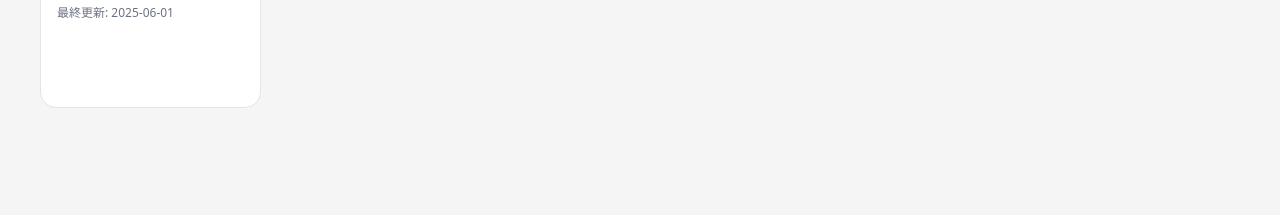
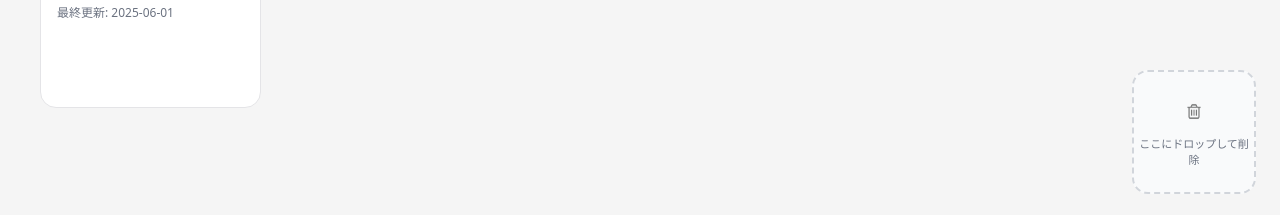
Before and after one commit to tsukuba-cojt/illumi-note, a React (Vite) app in the folder frontend/: page /projects in a window 1280 px wide. Shown: the part 582-797 px from the top of the page. Built offline with nearby package versions, Linux system fonts and the light colour scheme.

Commit message:
ドラッグ&ドロップdelete機能

```diff
--- a/frontend/src/App.css
+++ b/frontend/src/App.css
@@ -264,6 +264,17 @@ header.global > img {
   align-items: center;
   justify-content: center;
   padding: 16px;
+  cursor: grab;
+  transition: transform 0.2s ease, opacity 0.2s ease;
+}
+
+.project-card:active {
+  cursor: grabbing;
+}
+
+.project-card-dragging {
+  opacity: 0.5;
+  transform: rotate(5deg);
 }
 
 .page-stage .project-card,
@@ -1256,6 +1267,96 @@ header.global > img {
   cursor: default;
 }
 
+/* ドラッグ&ドロップ削除用のスタイル */
+.trash-drop-zone {
+  position: fixed;
+  bottom: 24px;
+  right: 24px;
+  width: 120px;
+  height: 120px;
+  border: 2px dashed #d1d5db;
+  border-radius: 16px;
+  background-color: #f9fafb;
+  display: flex;
+  flex-direction: column;
+  align-items: center;
+  justify-content: center;
+  gap: 8px;
+  transition: all 0.2s ease;
+  z-index: 30;
+}
+
+.trash-drop-zone-active {
+  border-color: #ef4444;
+  background-color: #fef2f2;
+  transform: scale(1.1);
+}
+
+.trash-icon {
+  width: 32px;
+  height: 32px;
+  opacity: 0.6;
+}
+
+.trash-icon img {
+  width: 100%;
+  height: 100%;
+  object-fit: contain;
+}
+
+.trash-drop-zone-active .trash-icon {
+  opacity: 1;
+}
+
+.trash-text {
+  font-size: 11px;
+  color: #6b7280;
+  text-align: center;
+  font-weight: 500;
+}
+
+.trash-drop-zone-active .trash-text {
+  color: #ef4444;
+  font-weight: 600;
+}
+
+.project-undo-toast {
+  position: fixed;
+  left: 24px;
+  bottom: 24px;
+  background-color: #ffffff;
+  color: #111827;
+  padding: 8px 12px;
+  border-radius: 999px;
+  border: 2px solid #febf00;
+  display: flex;
+  align-items: center;
+  gap: 8px;
+  font-size: 12px;
+  box-shadow: 0 4px 12px rgba(0, 0, 0, 0.15);
+  z-index: 40;
+}
+
+.project-undo-button {
+  border: none;
+  border-radius: 999px;
+  padding: 4px 10px;
+  font-size: 12px;
+  font-weight: 600;
+  background-color: #febf00;
+  color: #111827;
+  cursor: pointer;
+}
+
+.project-undo-button:hover:not(:disabled) {
+  background-color: #ffcc33;
+}
+
+.project-undo-button:disabled {
+  opacity: 0.6;
+  cursor: default;
+}
+
 .scene-history-controls {
   position: fixed;
   right: 24px;
--- a/frontend/src/pages/NewProjectPage.jsx
+++ b/frontend/src/pages/NewProjectPage.jsx
@@ -1,6 +1,6 @@
 import { useState } from 'react'
 import { Link, useNavigate } from 'react-router-dom'
-import { projects } from '../mock/projects.js'
+import { getProjects, addProject } from '../stores/projectsStore.js'
 import stage1Image from './Stage1.png'
 
 const stageOptions = [
@@ -46,7 +46,8 @@ export default function NewProjectPage() {
 
     setIsCreating(true)
 
-    const nextIdNumber = projects.reduce((max, project) => {
+    const currentProjects = getProjects()
+    const nextIdNumber = currentProjects.reduce((max, project) => {
       const match = String(project.id).match(/^p(\d+)$/)
       if (!match) return max
       const num = Number(match[1])
@@ -64,7 +65,7 @@ export default function NewProjectPage() {
       stageTemplateId: stageId,
     }
 
-    projects.push(newProject)
+    addProject(newProject)
     navigate(`/projects/${newProjectId}`)
   }
 
--- a/frontend/src/pages/ProjectDetailPage.jsx
+++ b/frontend/src/pages/ProjectDetailPage.jsx
@@ -1,6 +1,6 @@
 import { useParams, Link } from "react-router-dom";
 import { useState, useEffect } from "react";
-import { findScene } from "../mock/projects.js";
+import { findScene } from "../stores/projectsStore.js";
 import { renderOnUnity } from "../unity.js";
 import UnityContainer from "../UnityContainer.jsx";
 
--- a/frontend/src/pages/ProjectListPage.jsx
+++ b/frontend/src/pages/ProjectListPage.jsx
@@ -1,7 +1,128 @@
 import { Link } from 'react-router-dom'
-import { projects } from '../mock/projects.js'
+import { useEffect, useRef, useState } from 'react'
+import { deleteProject, getProjects, setProjects, subscribe } from '../stores/projectsStore.js'
 
 export default function ProjectListPage() {
+  const [projects, setProjectsState] = useState(() => getProjects())
+  const [undoPayload, setUndoPayload] = useState(null)
+  const [undoCountdown, setUndoCountdown] = useState(0)
+  const [draggedProject, setDraggedProject] = useState(null)
+  const [isDragOverTrash, setIsDragOverTrash] = useState(false)
+  const timeoutRef = useRef(null)
+  const intervalRef = useRef(null)
+
+  useEffect(() => {
+    return subscribe(() => {
+      setProjectsState(getProjects())
+    })
+  }, [])
+
+  useEffect(() => {
+    if (!undoPayload) return
+
+    setUndoCountdown(5)
+
+    if (intervalRef.current) {
+      clearInterval(intervalRef.current)
+      intervalRef.current = null
+    }
+
+    intervalRef.current = window.setInterval(() => {
+      setUndoCountdown((prev) => {
+        if (prev <= 1) {
+          if (intervalRef.current) {
+            clearInterval(intervalRef.current)
+            intervalRef.current = null
+          }
+          return 0
+        }
+        return prev - 1
+      })
+    }, 1000)
+
+    if (timeoutRef.current) {
+      clearTimeout(timeoutRef.current)
+      timeoutRef.current = null
+    }
+
+    timeoutRef.current = window.setTimeout(() => {
+      setUndoPayload(null)
+      setUndoCountdown(0)
+      timeoutRef.current = null
+      if (intervalRef.current) {
+        clearInterval(intervalRef.current)
+        intervalRef.current = null
+      }
+    }, 5000)
+
+    return () => {
+      if (timeoutRef.current) {
+        clearTimeout(timeoutRef.current)
+        timeoutRef.current = null
+      }
+      if (intervalRef.current) {
+        clearInterval(intervalRef.current)
+        intervalRef.current = null
+      }
+    }
+  }, [undoPayload])
+
+  const handleDragStart = (e, project) => {
+    setDraggedProject(project)
+    e.dataTransfer.effectAllowed = 'move'
+    e.dataTransfer.setData('text/plain', project.id)
+  }
+
+  const handleDragEnd = () => {
+    setDraggedProject(null)
+    setIsDragOverTrash(false)
+  }
+
+  const handleTrashDragOver = (e) => {
+    e.preventDefault()
+    e.dataTransfer.dropEffect = 'move'
+    setIsDragOverTrash(true)
+  }
+
+  const handleTrashDragLeave = () => {
+    setIsDragOverTrash(false)
+  }
+
+  const handleTrashDrop = (e) => {
+    e.preventDefault()
+    setIsDragOverTrash(false)
+
+    if (!draggedProject) return
+
+    const current = getProjects()
+    const index = current.findIndex((p) => p && p.id === draggedProject.id)
+    if (index === -1) return
+
+    deleteProject(draggedProject.id)
+    setUndoPayload({ project: draggedProject, index })
+    setDraggedProject(null)
+  }
+
+  const handleUndo = () => {
+    if (!undoPayload) return
+
+    const current = getProjects()
+    const exists = current.some((p) => p && p.id === undoPayload.project.id)
+    if (exists) {
+      setUndoPayload(null)
+      setUndoCountdown(0)
+      return
+    }
+
+    const next = [...current]
+    const insertIndex = Math.min(Math.max(undoPayload.index, 0), next.length)
+    next.splice(insertIndex, 0, undoPayload.project)
+    setProjects(next)
+
+    setUndoPayload(null)
+    setUndoCountdown(0)
+  }
+
   return (
     <div className="page page-projects">
       <header className="projects-header">
@@ -15,7 +136,13 @@ export default function ProjectListPage() {
 
       <section className="projects-grid" aria-label="プロジェクト一覧">
         {projects.map((project) => (
-          <article key={project.id} className="project-card">
+          <article
+            key={project.id}
+            className={`project-card ${draggedProject?.id === project.id ? 'project-card-dragging' : ''}`}
+            draggable
+            onDragStart={(e) => handleDragStart(e, project)}
+            onDragEnd={handleDragEnd}
+          >
             <Link to={`/projects/${project.id}`} className="project-card-inner">
               <h2 className="project-card-title">{project.name}</h2>
               <p className="project-card-meta">{project.updatedAt}</p>
@@ -23,6 +150,31 @@ export default function ProjectListPage() {
           </article>
         ))}
       </section>
+
+      <div
+        className={`trash-drop-zone ${isDragOverTrash ? 'trash-drop-zone-active' : ''}`}
+        onDragOver={handleTrashDragOver}
+        onDragLeave={handleTrashDragLeave}
+        onDrop={handleTrashDrop}
+      >
+        <div className="trash-icon">
+          <img src="/img/trashbin.png" alt="削除" />
+        </div>
+        <span className="trash-text">ここにドロップして削除</span>
+      </div>
+
+      {undoPayload != null && (
+        <div className="project-undo-toast">
+          <span>プロジェクトを削除しました。</span>
+          <button
+            type="button"
+            className="project-undo-button"
+            onClick={handleUndo}
+          >
+            削除を取り消す ({undoCountdown})
+          </button>
+        </div>
+      )}
     </div>
   )
 }
--- a/frontend/src/pages/SceneListPage.jsx
+++ b/frontend/src/pages/SceneListPage.jsx
@@ -1,6 +1,6 @@
 import { useParams, Link, useNavigate } from "react-router-dom";
 import { useState, useEffect, useRef } from "react";
-import { findProject } from "../mock/projects.js";
+import { findProject } from "../stores/projectsStore.js";
 import { renderOnUnity } from "../unity.js";
 import UnityContainer from "../UnityContainer.jsx";
 
--- a/frontend/src/pages/StagePage.jsx
+++ b/frontend/src/pages/StagePage.jsx
@@ -1,5 +1,5 @@
 import { useLocation, useNavigate } from 'react-router-dom'
-import { projects } from '../mock/projects.js'
+import { getProjects, addProject } from '../stores/projectsStore.js'
 import stage1Image from './Stage1.png'
 
 const stageTemplates = [
@@ -36,7 +36,8 @@ export default function StagePage() {
   const handleSelectStage = (stageId) => {
     if (!fromNewProject) return
 
-    const nextIdNumber = projects.reduce((max, project) => {
+    const currentProjects = getProjects()
+    const nextIdNumber = currentProjects.reduce((max, project) => {
       const match = String(project.id).match(/^p(\d+)$/)
 
       if (!match) return max
@@ -55,7 +56,7 @@ export default function StagePage() {
       stageTemplateId: stageId,
     }
 
-    projects.push(newProject)
+    addProject(newProject)
     navigate(`/projects/${newProjectId}`)
   }
 
--- /dev/null
+++ b/frontend/src/stores/projectsStore.js
@@ -0,0 +1,97 @@
+import { projects as initialProjects } from '../mock/projects.js'
+
+const STORAGE_KEY = 'illuminote:projects'
+const EVENT_NAME = 'illuminote:projects:changed'
+
+function safeJsonParse(text) {
+  if (!text) return undefined
+  try {
+    return JSON.parse(text)
+  } catch {
+    return undefined
+  }
+}
+
+function cloneProjects(value) {
+  if (!Array.isArray(value)) return []
+  return value.map((project) => ({
+    ...project,
+    scenes: Array.isArray(project?.scenes)
+      ? project.scenes.map((scene) => ({
+          ...scene,
+          members: Array.isArray(scene?.members)
+            ? scene.members.map((member) => ({ ...member }))
+            : scene?.members,
+        }))
+      : project?.scenes,
+  }))
+}
+
+function readStoredProjects() {
+  if (typeof window === 'undefined') return cloneProjects(initialProjects)
+  const raw = window.localStorage.getItem(STORAGE_KEY)
+  const parsed = safeJsonParse(raw)
+  if (Array.isArray(parsed)) return parsed
+  return cloneProjects(initialProjects)
+}
+
+function writeStoredProjects(projects) {
+  if (typeof window === 'undefined') return
+  try {
+    window.localStorage.setItem(STORAGE_KEY, JSON.stringify(projects))
+  } catch {}
+}
+
+function emitChanged() {
+  if (typeof window === 'undefined') return
+  window.dispatchEvent(new Event(EVENT_NAME))
+}
+
+export function getProjects() {
+  return readStoredProjects()
+}
+
+export function setProjects(nextProjects) {
+  const normalized = Array.isArray(nextProjects) ? nextProjects : []
+  writeStoredProjects(normalized)
+  emitChanged()
+}
+
+export function subscribe(listener) {
+  if (typeof window === 'undefined') return () => {}
+
+  const handler = () => {
+    listener()
+  }
+
+  window.addEventListener(EVENT_NAME, handler)
+  window.addEventListener('storage', handler)
+
+  return () => {
+    window.removeEventListener(EVENT_NAME, handler)
+    window.removeEventListener('storage', handler)
+  }
+}
+
+export function addProject(project) {
+  const current = getProjects()
+  setProjects([...current, project])
+}
+
+export function deleteProject(projectId) {
+  const current = getProjects()
+  setProjects(current.filter((p) => p && p.id !== projectId))
+}
+
+export function findProject(projectId) {
+  return getProjects().find((project) => project.id === projectId)
+}
+
+export function findScene(projectId, sceneId) {
+  const project = findProject(projectId)
+  if (!project) {
+    return { project: null, scene: null }
+  }
+  const scene = project.scenes?.find((s) => s.id === sceneId)
+  return { project, scene }
+}
```
